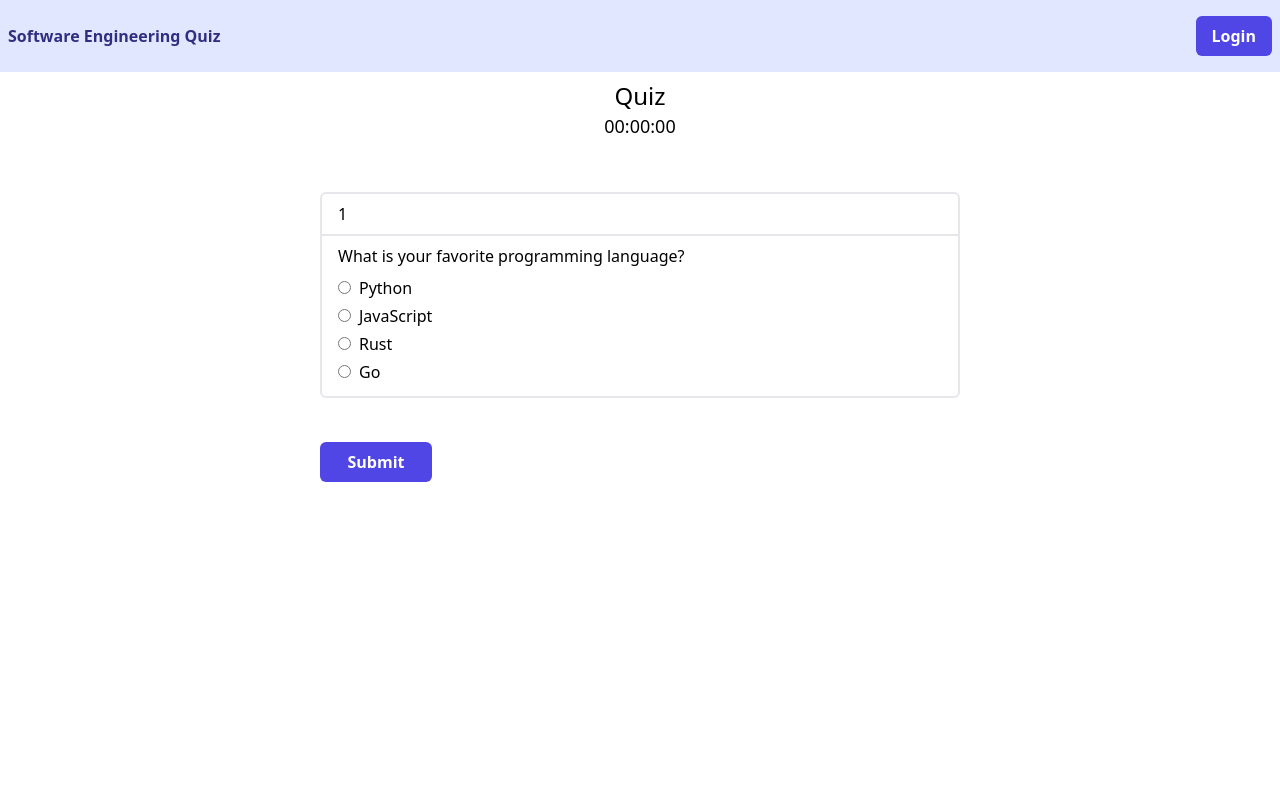
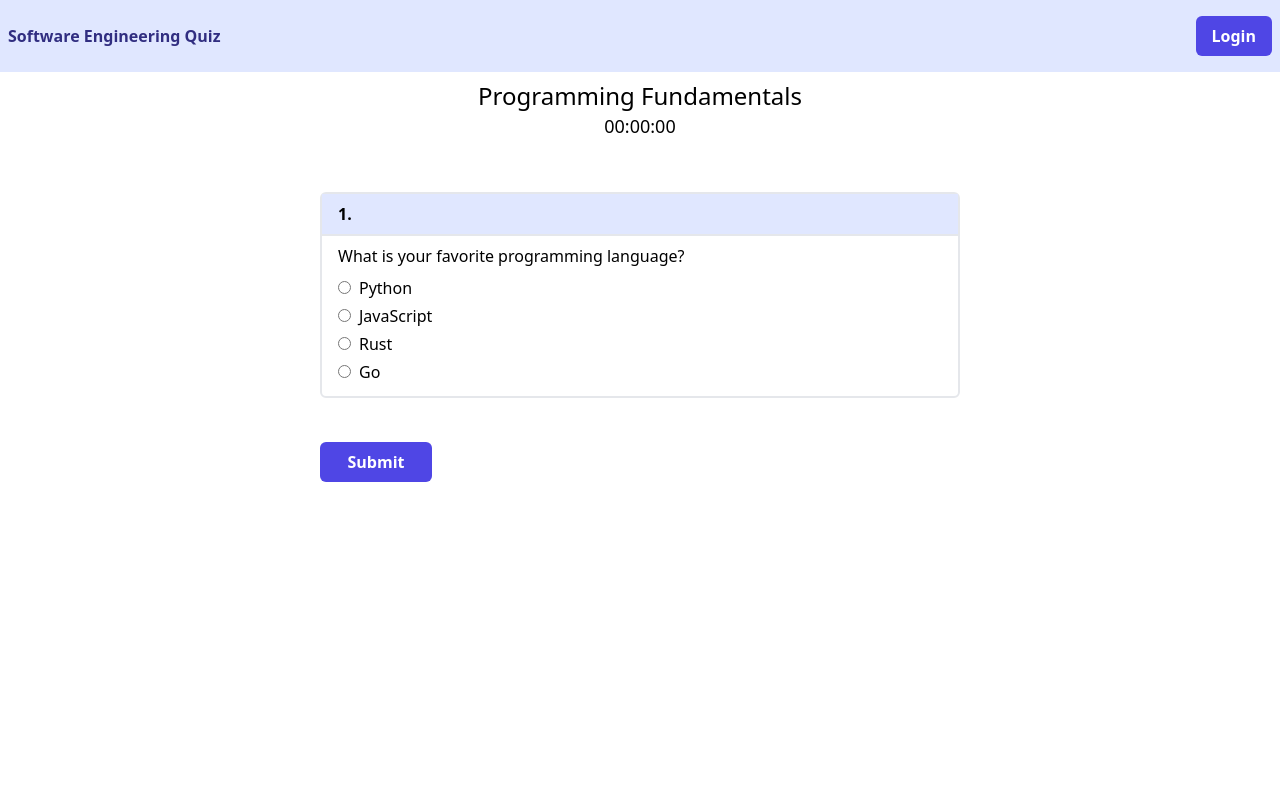
Before and after one commit to alecbar/software-programming-quiz, a Next.js app in the folder next-app/: page /quiz/take/1 in a window 1280 px wide. Shown: the top 800 px of the page. Built offline with nearby package versions, Linux system fonts and the light colour scheme; no server answers.

Commit message:
small style and content change

```diff
--- a/next-app/pages/quiz/take/[id].js
+++ b/next-app/pages/quiz/take/[id].js
@@ -42,7 +42,7 @@ export default function TakeQuiz() {
 
 
                 <div className="mx-auto p-2 text-center">
-                    <h1 className="text-2xl">Quiz</h1>
+                    <h1 className="text-2xl">Programming Fundamentals</h1>
                     <p className="font-light text-lg">{timerString}</p>
                 </div>
 
@@ -50,8 +50,8 @@ export default function TakeQuiz() {
 
                 <div className="my-11 border-2 w-2/4 mx-auto rounded-md">
                     <div>
-                        <div className="px-4 py-2 border-b-2">
-                            1
+                        <div className="px-4 py-2 border-b-2 bg-indigo-100 font-bold">
+                            1.
                         </div>
 
                         <div className="px-4 py-2">
```
